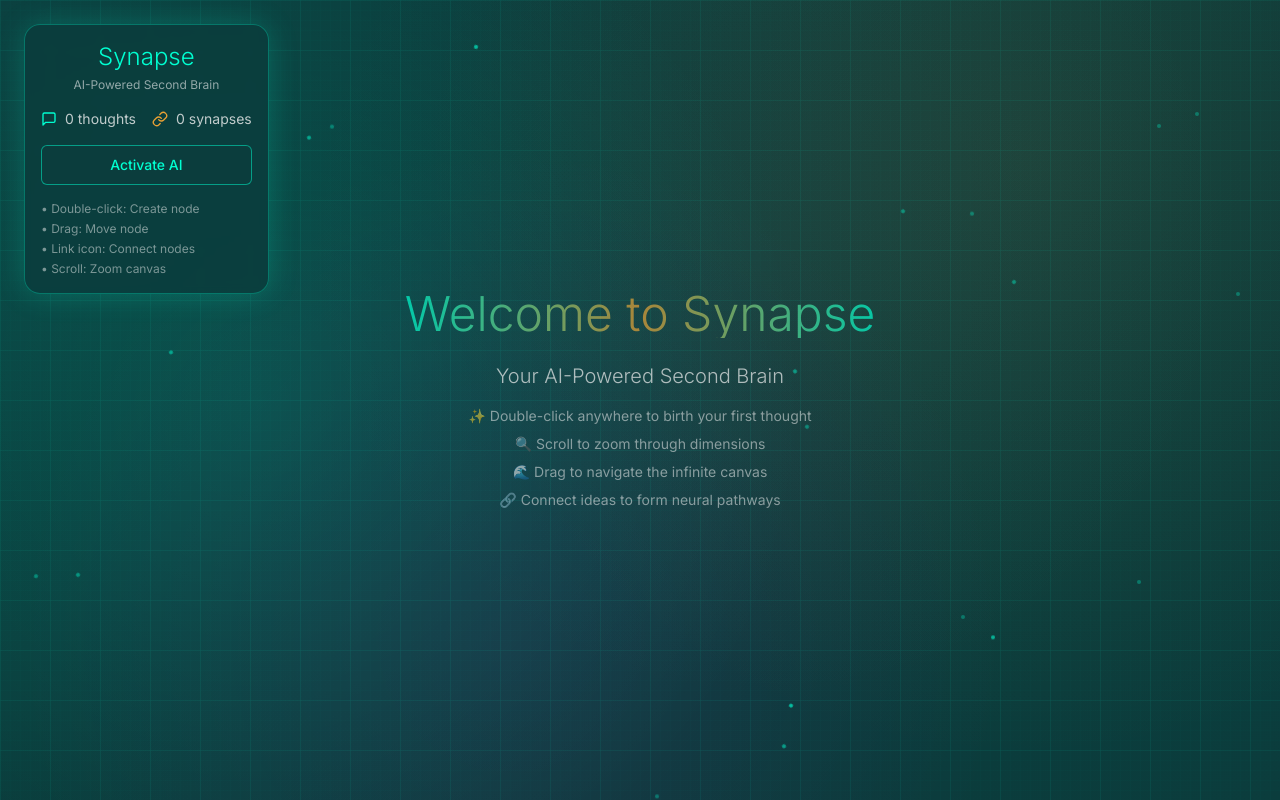
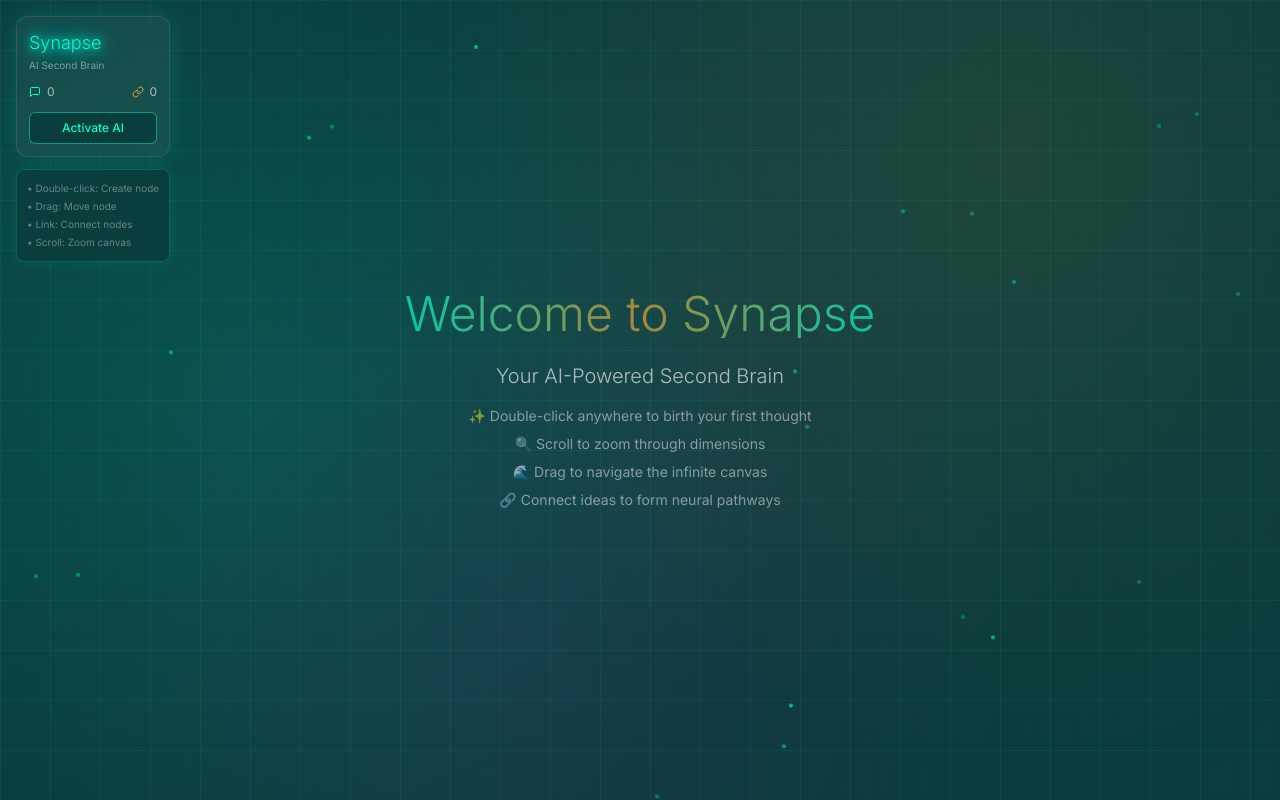
Before and after one commit to rxslice/synapse-mind-canvas, a React (Vite) app: page / in a window 1280 px wide. Built offline with nearby package versions, Linux system fonts and the light colour scheme.

Commit message:
Fix: Adjust toolbar position and size
Adjusted the toolbar's position and size to prevent it from obscuring the "Welcome to Synapse" text, improving the user experience. Refined the layout for better visual harmony and usability.

```diff
--- a/src/components/Toolbar.tsx
+++ b/src/components/Toolbar.tsx
@@ -11,46 +11,49 @@ interface ToolbarProps {
 
 export const Toolbar = ({ onToggleAI, isAIActive, nodeCount, connectionCount }: ToolbarProps) => {
   return (
-    <div className="absolute top-6 left-6 z-50">
-      <div className="bg-[#0B3D3D]/90 backdrop-blur-sm border border-[#00FFD1]/30 rounded-2xl p-4 shadow-[0_0_30px_rgba(0,255,209,0.2)]">
-        <div className="flex flex-col gap-4">
-          {/* Logo/Title */}
-          <div className="text-center">
-            <h1 className="text-2xl font-light text-[#00FFD1] mb-1">Synapse</h1>
-            <p className="text-xs text-[#F0F0F0]/60">AI-Powered Second Brain</p>
+    <div className="absolute top-4 left-4 z-50 max-w-[280px]">
+      <div className="bg-[#0B3D3D]/95 backdrop-blur-premium border border-[#00FFD1]/40 rounded-xl p-3 shadow-[0_0_25px_rgba(0,255,209,0.15)] glass-morphism">
+        <div className="flex flex-col gap-3">
+          {/* Compact Logo/Title */}
+          <div className="text-left">
+            <h1 className="text-lg font-light text-[#00FFD1] mb-0.5 text-shadow-glow">Synapse</h1>
+            <p className="text-[10px] text-[#F0F0F0]/50 leading-tight">AI Second Brain</p>
           </div>
 
-          {/* Stats */}
-          <div className="flex gap-4 text-sm text-[#F0F0F0]/80">
-            <div className="flex items-center gap-2">
-              <MessageSquare className="w-4 h-4 text-[#00FFD1]" />
-              <span>{nodeCount} thoughts</span>
+          {/* Compact Stats in horizontal layout */}
+          <div className="flex justify-between text-xs text-[#F0F0F0]/70">
+            <div className="flex items-center gap-1.5">
+              <MessageSquare className="w-3 h-3 text-[#00FFD1]" />
+              <span>{nodeCount}</span>
             </div>
-            <div className="flex items-center gap-2">
-              <Link className="w-4 h-4 text-[#E8A135]" />
-              <span>{connectionCount} synapses</span>
+            <div className="flex items-center gap-1.5">
+              <Link className="w-3 h-3 text-[#E8A135]" />
+              <span>{connectionCount}</span>
             </div>
           </div>
 
-          {/* AI Toggle */}
+          {/* Compact AI Toggle */}
           <Button
             onClick={onToggleAI}
-            className={`w-full transition-all duration-300 ${
+            size="sm"
+            className={`w-full h-8 text-xs transition-all duration-300 ${
               isAIActive
-                ? "bg-[#00FFD1] text-[#0B3D3D] hover:bg-[#00FFD1]/90 shadow-[0_0_20px_rgba(0,255,209,0.5)]"
-                : "bg-[#0B3D3D] text-[#00FFD1] border border-[#00FFD1]/50 hover:bg-[#00FFD1]/10"
+                ? "bg-[#00FFD1] text-[#0B3D3D] hover:bg-[#00FFD1]/90 shadow-[0_0_15px_rgba(0,255,209,0.4)] border-glow"
+                : "bg-[#0B3D3D] text-[#00FFD1] border border-[#00FFD1]/50 hover:bg-[#00FFD1]/10 hover:border-[#00FFD1]/70"
             }`}
           >
             {isAIActive ? "AI Active" : "Activate AI"}
           </Button>
+        </div>
+      </div>
 
-          {/* Instructions */}
-          <div className="text-xs text-[#F0F0F0]/50 space-y-1">
-            <div>• Double-click: Create node</div>
-            <div>• Drag: Move node</div>
-            <div>• Link icon: Connect nodes</div>
-            <div>• Scroll: Zoom canvas</div>
-          </div>
+      {/* Floating instructions panel - positioned below main toolbar */}
+      <div className="mt-3 bg-[#0B3D3D]/85 backdrop-blur-sm border border-[#00FFD1]/20 rounded-lg p-2.5 shadow-[0_0_15px_rgba(0,255,209,0.1)]">
+        <div className="text-[10px] text-[#F0F0F0]/40 space-y-0.5 leading-relaxed">
+          <div>• Double-click: Create node</div>
+          <div>• Drag: Move node</div>
+          <div>• Link: Connect nodes</div>
+          <div>• Scroll: Zoom canvas</div>
         </div>
       </div>
     </div>
```
